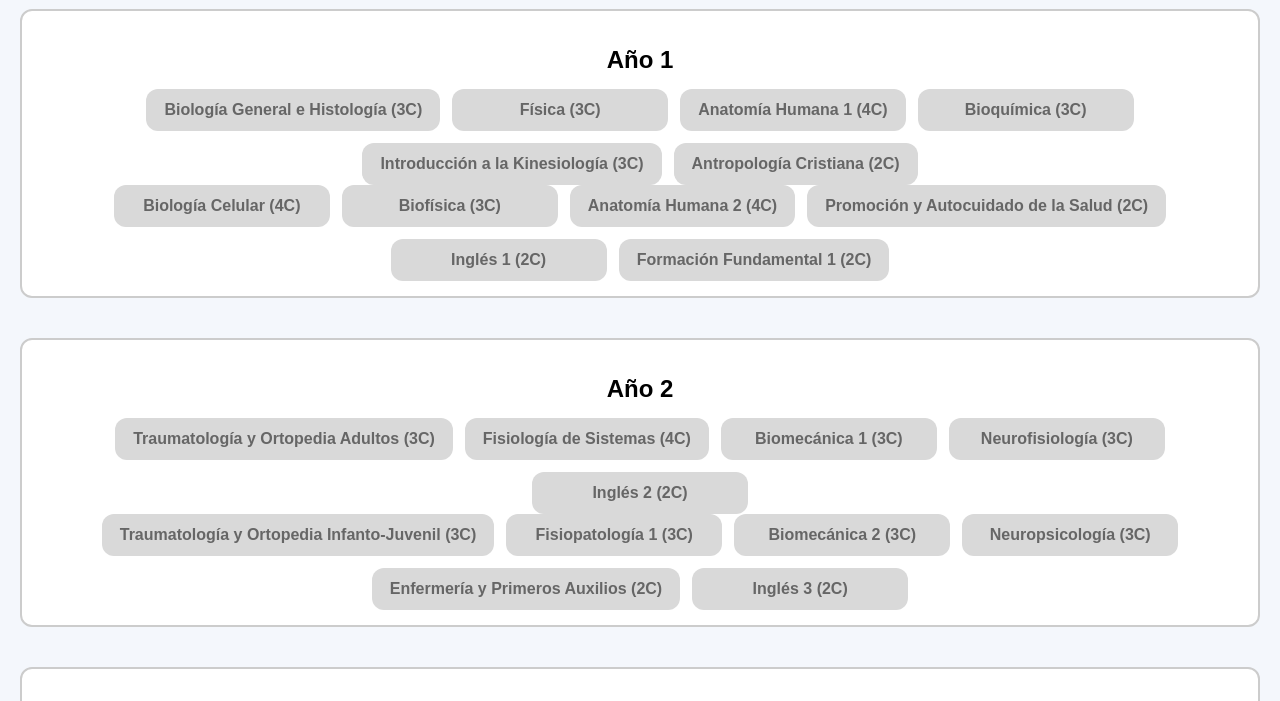
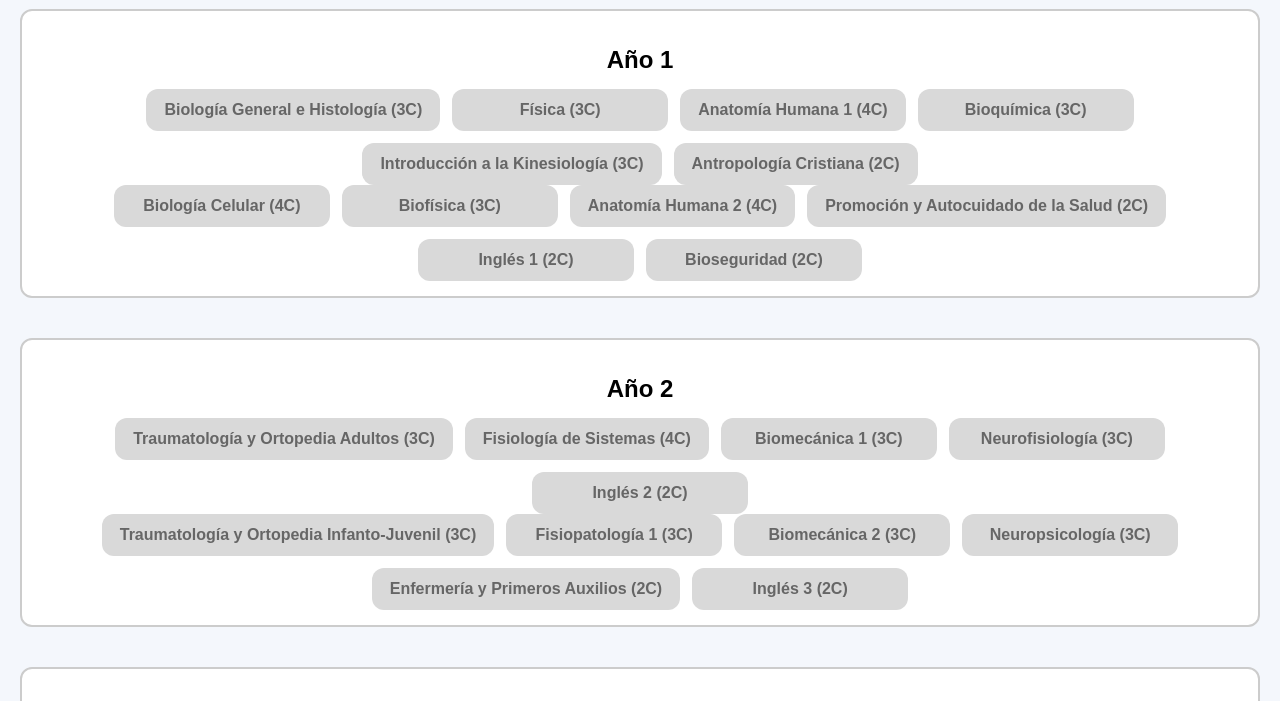
Before and after one commit to tutubale/malla-kine, a plain HTML site: page index.html in a window 1280 px wide. Shown: the part 79-780 px from the top of the page. Drawn offline with Linux system fonts and the light colour scheme.

Commit message:
index.html

```diff
--- a/index.html
+++ b/index.html
@@ -27,7 +27,7 @@
     <div class="subject" data-code="BIO129">Anatomía Humana 2 (4C)</div>
     <div class="subject" data-code="KIN150">Promoción y Autocuidado de la Salud (2C)</div>
     <div class="subject" data-code="ING9001">Inglés 1 (2C)</div>
-    <div class="subject" data-code="FF1">Formación Fundamental 1 (2C)</div>
+    <div class="subject" data-code="FF1">Bioseguridad (2C)</div>
   </div>
 </div>
 
```
